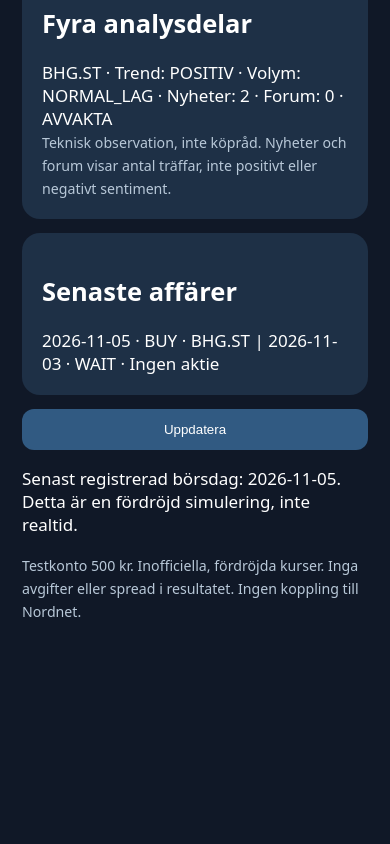
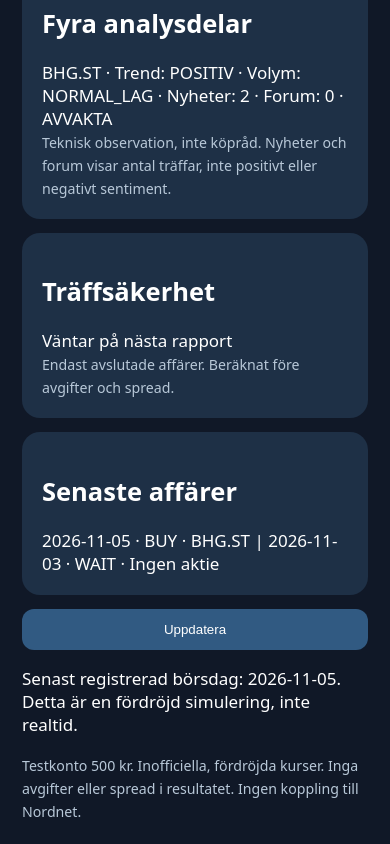
Before and after one commit to einarjohansen73-bot/AktieAgent-Mobil, a plain HTML site: page index.html in a window 390 px wide. Shown: the part 803-1647 px from the top of the page. Before the commit the page ends 1447 px from the top, so only its background shows below. Drawn offline with Linux system fonts and the light colour scheme.

Commit message:
Show completed paper trade win rate on mobile

```diff
--- a/index.html
+++ b/index.html
@@ -7,6 +7,7 @@
 <section><small>Vinst/förlust</small><h2 id="profit">—</h2><small>Kontanter</small><h2 id="cash">—</h2></section>
 <section><small>Senaste beslut</small><h2 id="action">—</h2><p id="reason"></p><p id="position"></p><small id="session"></small></section>
 <section><h2>Fyra analysdelar</h2><div id="research">Väntar på första sammanställda analysen</div><small>Teknisk observation, inte köpråd. Nyheter och forum visar antal träffar, inte positivt eller negativt sentiment.</small></section>
+<section><h2>Träffsäkerhet</h2><div id="stats">Väntar på avslutade testaffärer</div><small>Endast avslutade affärer. Beräknat före avgifter och spread.</small></section>
 <section><h2>Senaste affärer</h2><div id="history">—</div></section>
 <button onclick="refresh()">Uppdatera</button><p id="status"></p>
 <small>Testkonto 500 kr. Inofficiella, fördröjda kurser. Inga avgifter eller spread i resultatet. Ingen koppling till Nordnet.</small>
@@ -25,6 +26,8 @@ set('reason',last.reason||'Ingen signal');set('position',s.position?s.position.s
 set('session','Senaste börsdag: '+(s.last_session||'Ingen'));
 const research=(d.research&&d.research.candidates)||[];
 set('research',research.length?research.map(x=>x.symbol+' · Trend: '+(x.trend||'SAKNAS')+' · Volym: '+(x.volume||'SAKNAS')+' · Nyheter: '+(x.news_headlines??'okänt')+' · Forum: '+(x.forum_posts??'okänt')+' · '+(x.assessment||'AVVAKTA')).join(' | '):'Ingen sammanställd analys ännu');
+const stats=p.trade_stats;
+set('stats',stats?(stats.closed_trades+' avslutade affärer · '+stats.winning_trades+' vinster · '+(stats.win_rate_percent===null?'Ingen träffsäkerhet ännu':stats.win_rate_percent+' % träffsäkerhet')+' · Realiserat: '+kr(stats.realized_profit_before_costs_sek)):'Väntar på nästa rapport');
 set('history',h.slice(-8).reverse().map(x=>x.session+' · '+x.action+' · '+(x.symbol||'Ingen aktie')).join(' | ')||'Inga affärer ännu');
 set('status',(p.equity_sek===null?'Värdet kan inte beräknas säkert. ':'')+'Senast registrerad börsdag: '+(s.last_session||'okänd')+'. Detta är en fördröjd simulering, inte realtid.');
 }catch(e){set('status','Rapporten kunde inte läsas: '+e.message)}
```
